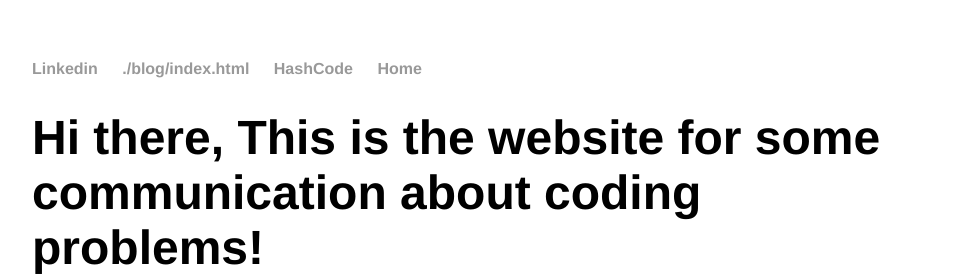
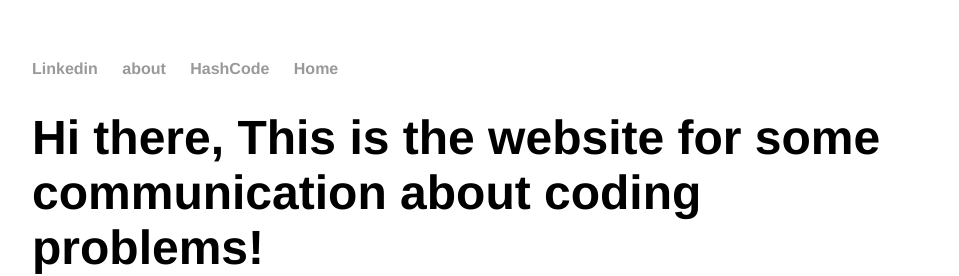
Before and after one commit to LilyHeAsamiko/hashCode.github.io, a Jekyll site: the page index.html, which Jekyll copies as it is, in a window 1280 px wide. Shown: the top 276 px of the page, without its empty margins (160-1119 px from the left). Built offline with Jekyll 4.4.1, drawn with Linux system fonts in a browser that asks for light colours.

Commit message:
Update index.html

```diff
--- a/index.html
+++ b/index.html
@@ -9,7 +9,7 @@
 		<nav>
     		<ul>
         		<li><a href="https://www.linkedin.com/in/qinhe-201735113/">Linkedin</a></li>
-	        	<li><a href="/about">./blog/index.html</a></li>
+	        	<li><a href="./blog/index.html">about</a></li>
         		<li><a href="codingcompetitions.withgoogle.com/hashcode">HashCode</a></li>
         		<li><a href="https://github.com/LilyHeAsamiko/hashCode.github.io/blog/index.html">Home</a></li>
     		</ul>
```
